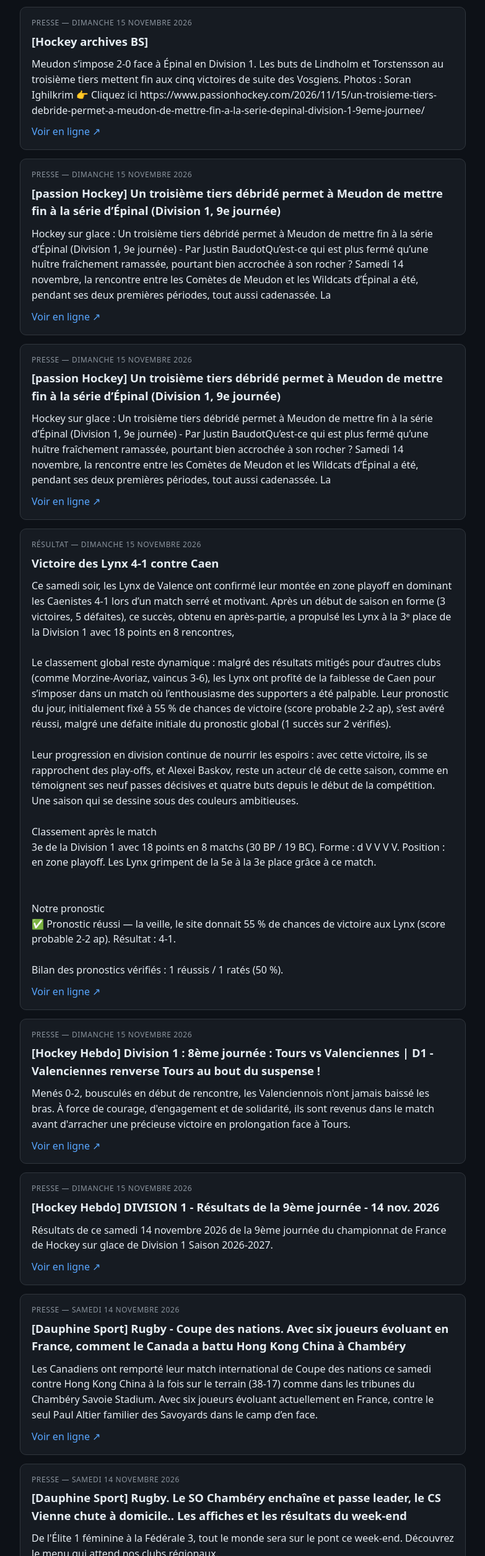
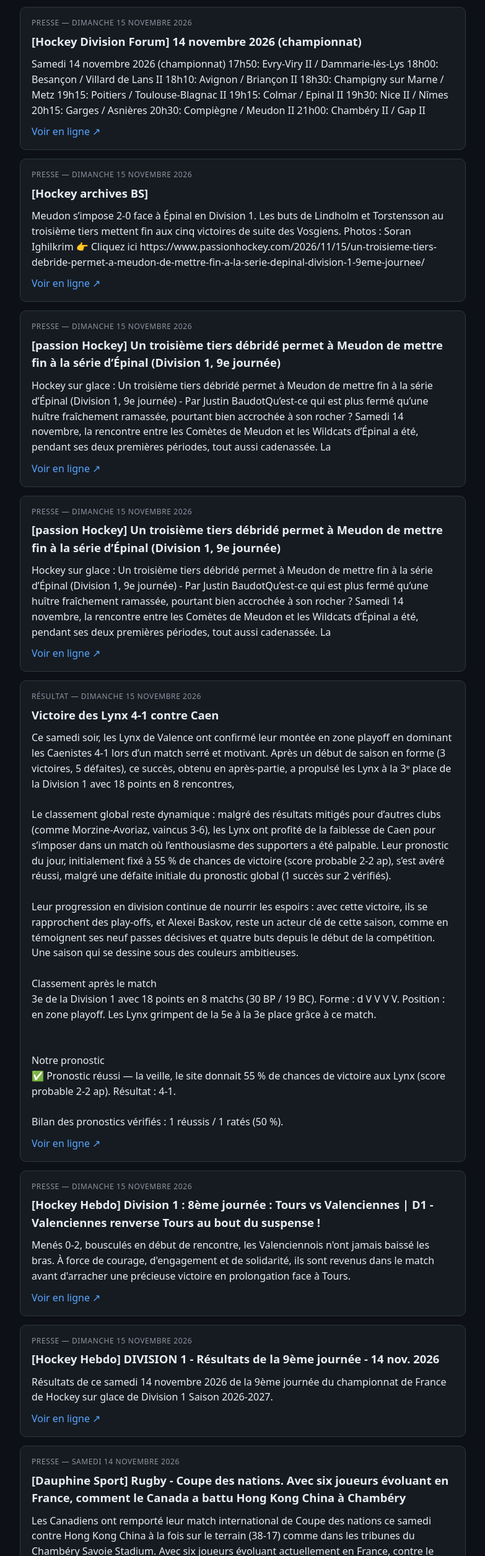
Before and after one commit to Gedebelcho7/lynx-feed, a plain HTML site: page actus.html in a window 1280 px wide. Shown: the part 1392-3903 px from the top of the page at 62% size, without its empty margins (248-1031 px from the left). Drawn offline with Linux system fonts and the light colour scheme.

Commit message:
Flux RSS + actus + récap mis à jour

```diff
--- a/actus.html
+++ b/actus.html
@@ -34,6 +34,12 @@ h2{margin:0 0 10px;font-size:1.15rem}p{margin:0}
 <h2>[Hockey Division Forum] [J.9 - J.8 décalée - J.10 avancée] 14 &amp; 18 novembre 2026</h2>
 <p>14 &amp; 18 novembre 2026 Samedi 14 (J.9) 18h00: Nantes / Lyon 18h40: Valenciennes / Chambéry 19h00: Strasbourg / Tours 20h00: Meudon / Epinal 20h00: Morzine-Avoriaz / Neuilly sur Marne 20h00: Cholet / Mont-Blanc 20h30: Valence / Caen 20h30: Villard de Lans / Dunkerque Mercredi 18 (J.8 décalée) 20h00: Chambéry / Valence (J.10 avancée) 20h00: Neuilly sur Marne / Meudon</p>
 <p class="src"><a href="https://hockeydivisionsfr.forum.st/t2075-j-9-j-8-decalee-j-10-avancee-14-18-novembre-2026">Voir en ligne ↗</a></p>
+</article>
+<article class="card" id="ext-h1g5wfp">
+<div class="meta">Presse — dimanche 15 novembre 2026</div>
+<h2>[Hockey Division Forum] 14 novembre 2026 (championnat)</h2>
+<p>Samedi 14 novembre 2026 (championnat) 17h50: Evry-Viry II / Dammarie-lès-Lys 18h00: Besançon / Villard de Lans II 18h10: Avignon / Briançon II 18h30: Champigny sur Marne / Metz 19h15: Poitiers / Toulouse-Blagnac II 19h15: Colmar / Epinal II 19h30: Nice II / Nîmes 20h15: Garges / Asnières 20h30: Compiègne / Meudon II 21h00: Chambéry II / Gap II</p>
+<p class="src"><a href="https://hockeydivisionsfr.forum.st/t2077-14-novembre-2026-championnat">Voir en ligne ↗</a></p>
 </article>
 <article class="card" id="ext-hwnh6wc">
 <div class="meta">Presse — dimanche 15 novembre 2026</div>
@@ -76,12 +82,6 @@ h2{margin:0 0 10px;font-size:1.15rem}p{margin:0}
 <h2>[Dauphine Sport] Rugby - Coupe des nations. Avec six joueurs évoluant en France, comment le Canada a battu Hong Kong China à Chambéry</h2>
 <p>Les Canadiens ont remporté leur match international de Coupe des nations ce samedi contre Hong Kong China à la fois sur le terrain (38-17) comme dans les tribunes du Chambéry Savoie Stadium. Avec six joueurs évoluant actuellement en France, contre le seul Paul Altier familier des Savoyards dans le camp d’en face.</p>
 <p class="src"><a href="https://www.ledauphine.com/sport/2026/11/14/avec-cinq-joueurs-evoluant-en-france-comment-le-canada-a-battu-hong-kong-china-a-chambery">Voir en ligne ↗</a></p>
-</article>
-<article class="card" id="ext-h1hflymw">
-<div class="meta">Presse — samedi 14 novembre 2026</div>
-<h2>[Dauphine Sport] Rugby. Le SO Chambéry enchaîne et passe leader, le CS Vienne chute à domicile.. Les affiches et les résultats du week-end</h2>
-<p>De l'Élite 1 féminine à la Fédérale 3, tout le monde sera sur le pont ce week-end. Découvrez le menu qui attend nos clubs régionaux.</p>
-<p class="src"><a href="https://www.ledauphine.com/sport/2026/11/13/aubenas-vals-et-chambery-pour-poursuivre-leurs-incroyables-series-le-csbj-a-albi-les-affiches-du-week-end">Voir en ligne ↗</a></p>
 </article>
 <article class="card" id="lynx-auto_preview_h8lril">
 <div class="meta">Pronostic — vendredi 13 novembre 2026</div>
```
Also changed, not shown: feed.xml (+10 -10 lines).
